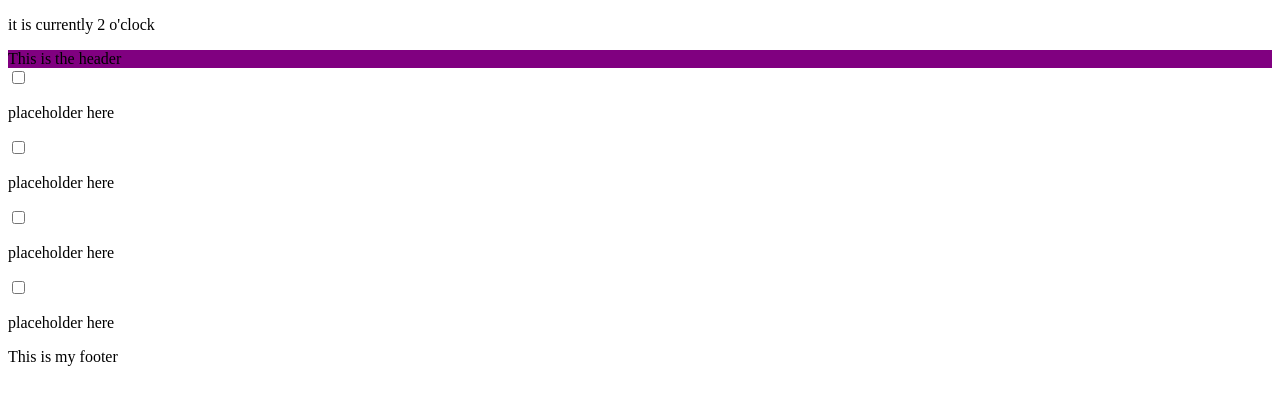
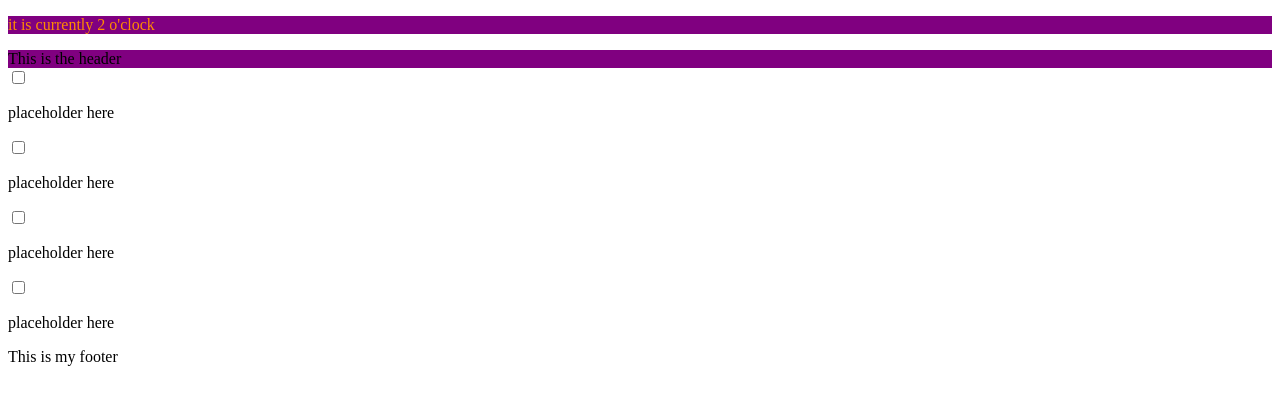
Before and after one commit to imran-kkz/react-todo, a React (Create React App) app in the folder my-app/: page / in a window 1280 px wide. Shown: the top 400 px of the page. Built offline with nearby package versions, Linux system fonts and the light colour scheme.

Commit message:
inline styling

```diff
--- a/my-app/src/components/App.js
+++ b/my-app/src/components/App.js
@@ -11,7 +11,7 @@ function App (){
 
     return(
         <div>
-            <p>it is currently {date.getHours() % 12} o'clock</p>
+            <p style={{color: "#FF8C00", backgroundColor: "purple"}}>it is currently {date.getHours() % 12} o'clock</p>
         <Navbar/>
         <MainContent/>
         <Footer/>
```
